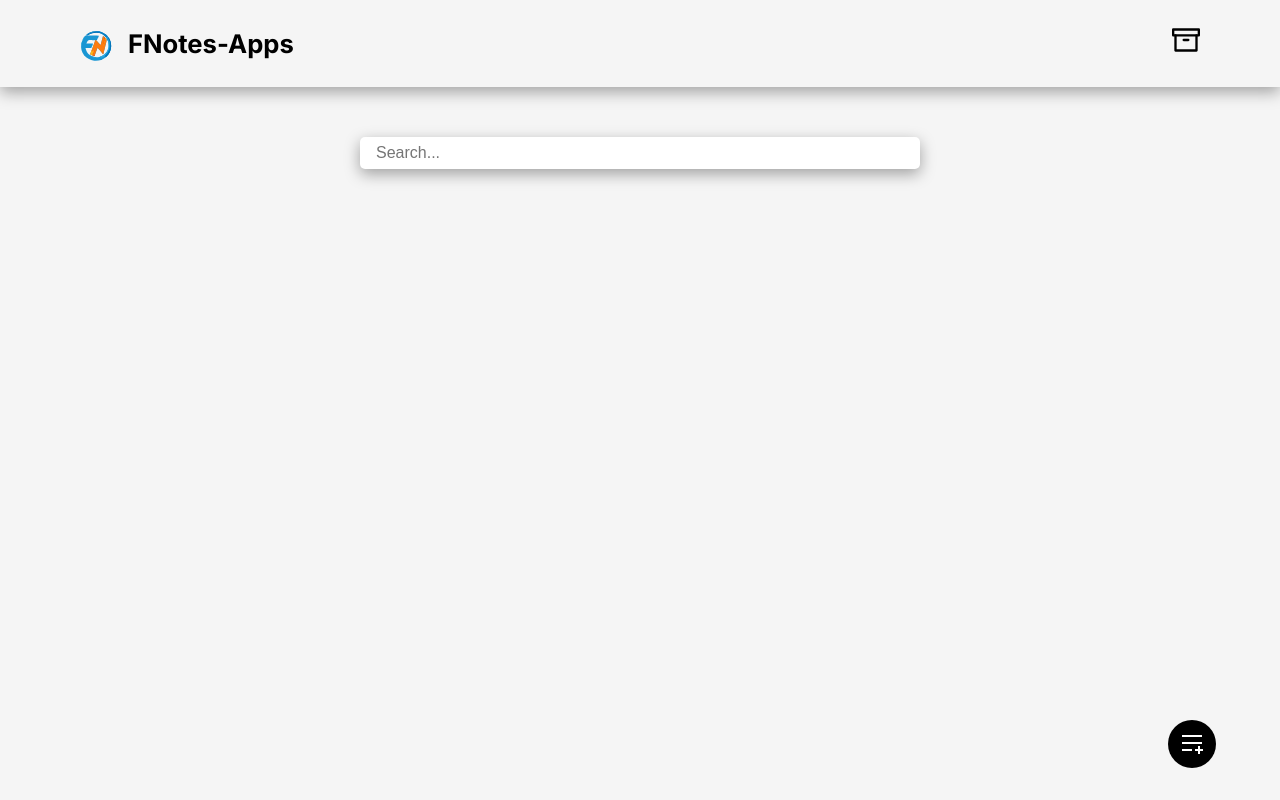
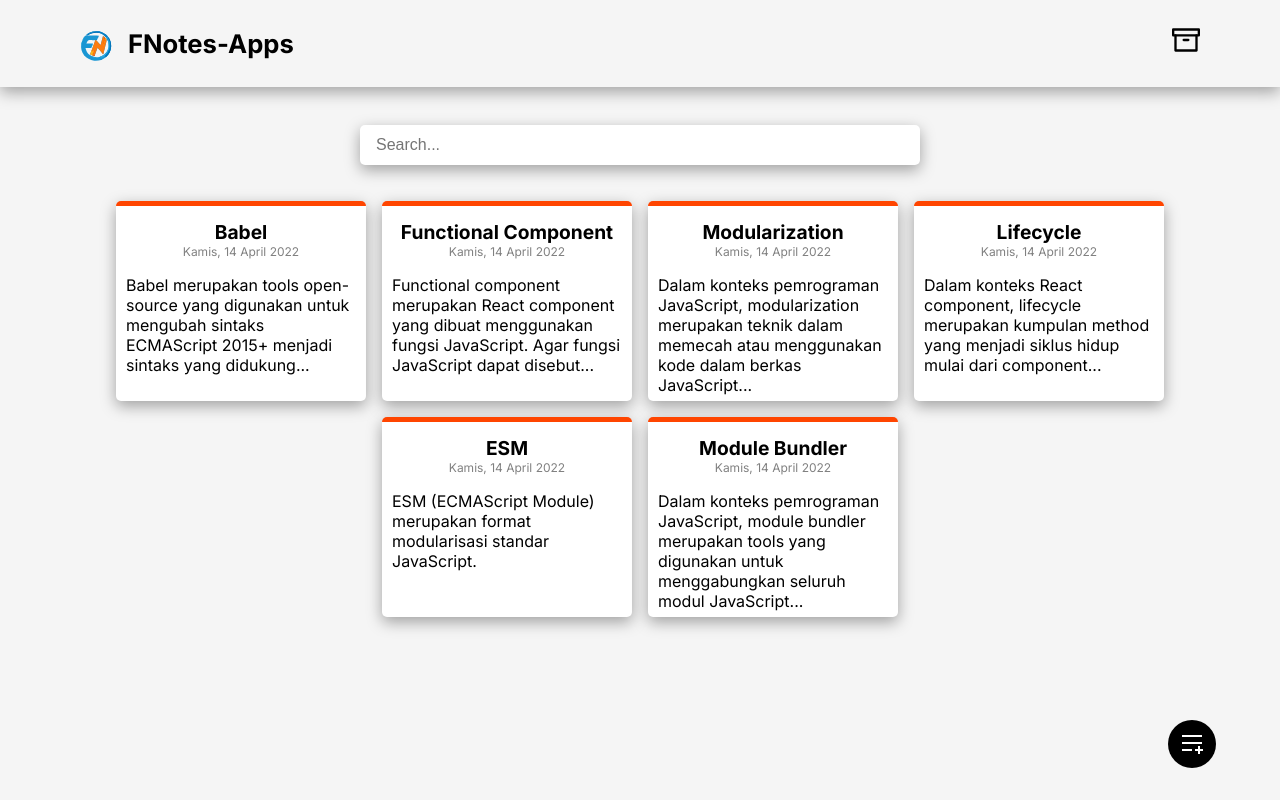
Before and after one commit to FahrulAz/NotesApp, a React (Vite) app: page / in a window 1280 px wide. Built offline with nearby package versions, Linux system fonts and the light colour scheme.

Commit message:
add notes item to dom

```diff
--- /dev/null
+++ b/src/components/NoteItem.jsx
@@ -0,0 +1,26 @@
+import React from "react";
+import { showFormattedDate } from "../utils/index";
+
+const limitWords = (text, limit) => {
+  const words = text.split(" ");
+  if (words.length > limit) {
+    return words.slice(0, limit).join(" ") + "...";
+  }
+  return text;
+};
+
+function NoteItem({ title, body, createdAt }) {
+  body = limitWords(body, 15);
+
+  return (
+    <div className="note-item">
+      <div className="text-center">
+        <h3>{title}</h3>
+        <p className="note-item_date">{showFormattedDate(createdAt)}</p>
+      </div>
+      <p className="note-item_desc">{body}</p>
+    </div>
+  );
+}
+
+export default NoteItem;
--- /dev/null
+++ b/src/components/NoteList.jsx
@@ -0,0 +1,19 @@
+import React from "react";
+import NoteItem from "./NoteItem";
+
+function NoteList({ notes }) {
+  return (
+    <div className="note-list">
+      {notes.map((note) => (
+        <NoteItem
+          key={note.id}
+          title={note.title}
+          body={note.body}
+          createdAt={note.createdAt}
+        />
+      ))}
+    </div>
+  );
+}
+
+export default NoteList;
--- a/src/pages/HomePage.jsx
+++ b/src/pages/HomePage.jsx
@@ -2,30 +2,17 @@ import React, { useState } from "react";
 import { useSearchParams } from "react-router-dom";
 import HomePageAddBtn from "../components/HomePageAddBtn";
 import SearchBar from "../components/SearchBar";
+import NoteList from "../components/NoteList";
+import { getActiveNotes } from "../utils/local-data";
 
 function HomePage() {
-  const [searchParams, setSearchParams] = useSearchParams();
-  const keyword = searchParams.get("keyword") || "";
-  const [notes, setNotes] = useState([]); // Assuming you have a state for notes
-
-  const handleSearch = (newKeyword) => {
-    setSearchParams({ keyword: newKeyword });
-    // Filter notes based on the new keyword
-    const filteredNotes = notes.filter((note) =>
-      note.title.toLowerCase().includes(newKeyword.toLowerCase())
-    );
-    setNotes(filteredNotes);
-  };
+  const [notes, setNotes] = useState(getActiveNotes());
 
   return (
     <div className="homepage">
-      <SearchBar keyword={keyword} setKeyword={handleSearch} />
+      <SearchBar />
+      <NoteList notes={notes} />
       <HomePageAddBtn />
-      <ul>
-        {notes.map((note) => (
-          <li key={note.id}>{note.title}</li>
-        ))}
-      </ul>
     </div>
   );
 }
--- a/src/styles/index.css
+++ b/src/styles/index.css
@@ -100,17 +100,71 @@ button {
 
 .homepage{
   display: flex;
+  flex-direction: column;
+  align-items: center;
+  justify-content: center;
+  gap: 1rem;
   padding: 20px 1rem;
-  justify-content: center;
 }
 
 .search-bar {
-  margin-top: 20px;
+  margin-top: 8px;
   width: 50%;
-  height: 2rem;
+  height: 2.5rem;
   font-size: medium;
   padding: 12px 16px;
   border-radius: 5px;
   border: none;
   box-shadow: var(--shadowbox);
 }
+
+.search-bar:focus {
+  outline-color: grey;
+}
+
+.note-list {
+  display: flex;
+  flex-wrap: wrap;
+  gap: 1rem;
+  justify-content: center;
+  margin-top: 20px;
+}
+
+.note-item {
+  display: flex;
+  flex-direction: column;
+  gap: 1rem;
+  padding: 14px 10px 10px 10px;
+  background-color: white;
+  border-radius: 5px;
+  border-top: orangered 5px solid;
+  box-shadow: var(--shadowbox);
+  width: 280px;
+  height: 200px;
+  max-width: 250px;
+  max-height: 300px;
+  cursor: pointer;
+}
+
+.note-item:hover {
+  background-color: lightgrey;
+  transition: all 0.5s;
+}
+
+.note-item h3 {
+  font-size: 1.2rem;
+  color: black;
+}
+
+.note-item_desc {
+  font-size: 1rem;
+}
+
+.note-item_date {
+  font-size: 0.75rem;
+  color: grey;
+}
+
+.text-center {
+  text-align: center;
+}
```
